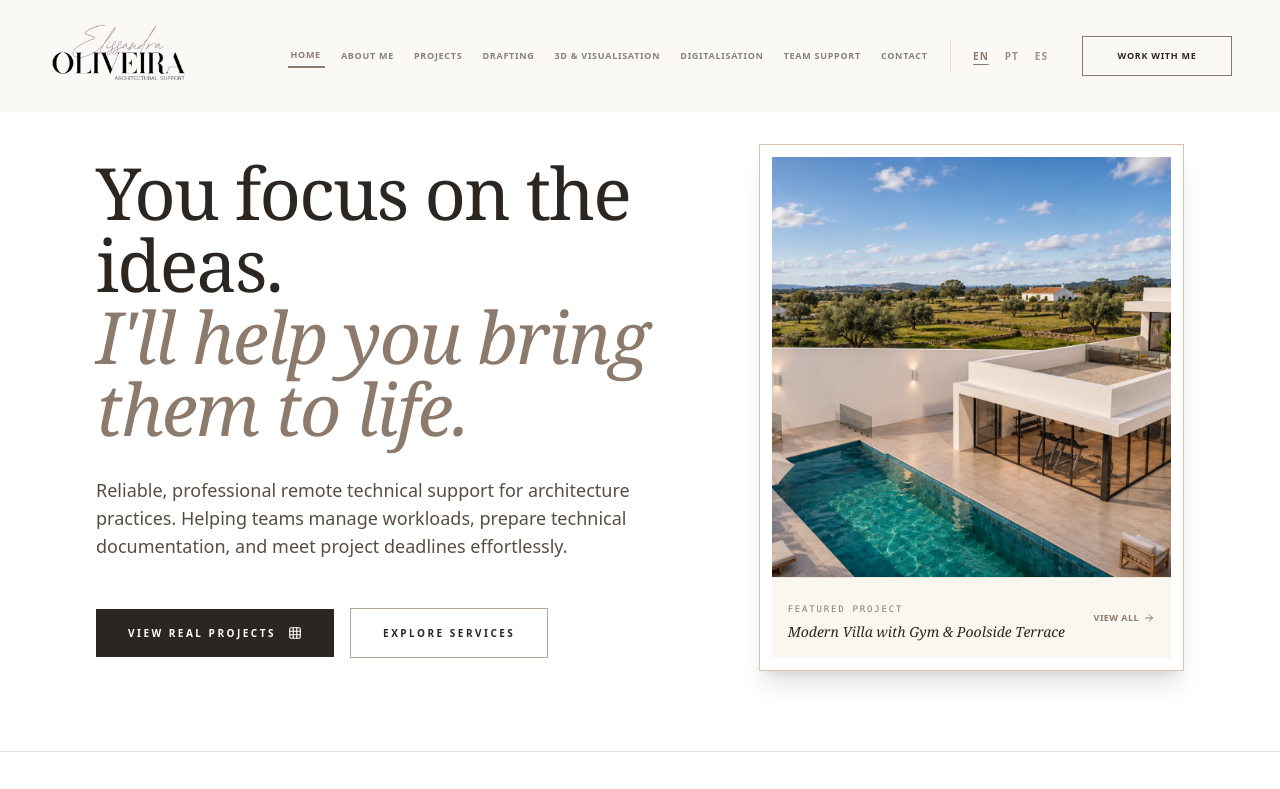
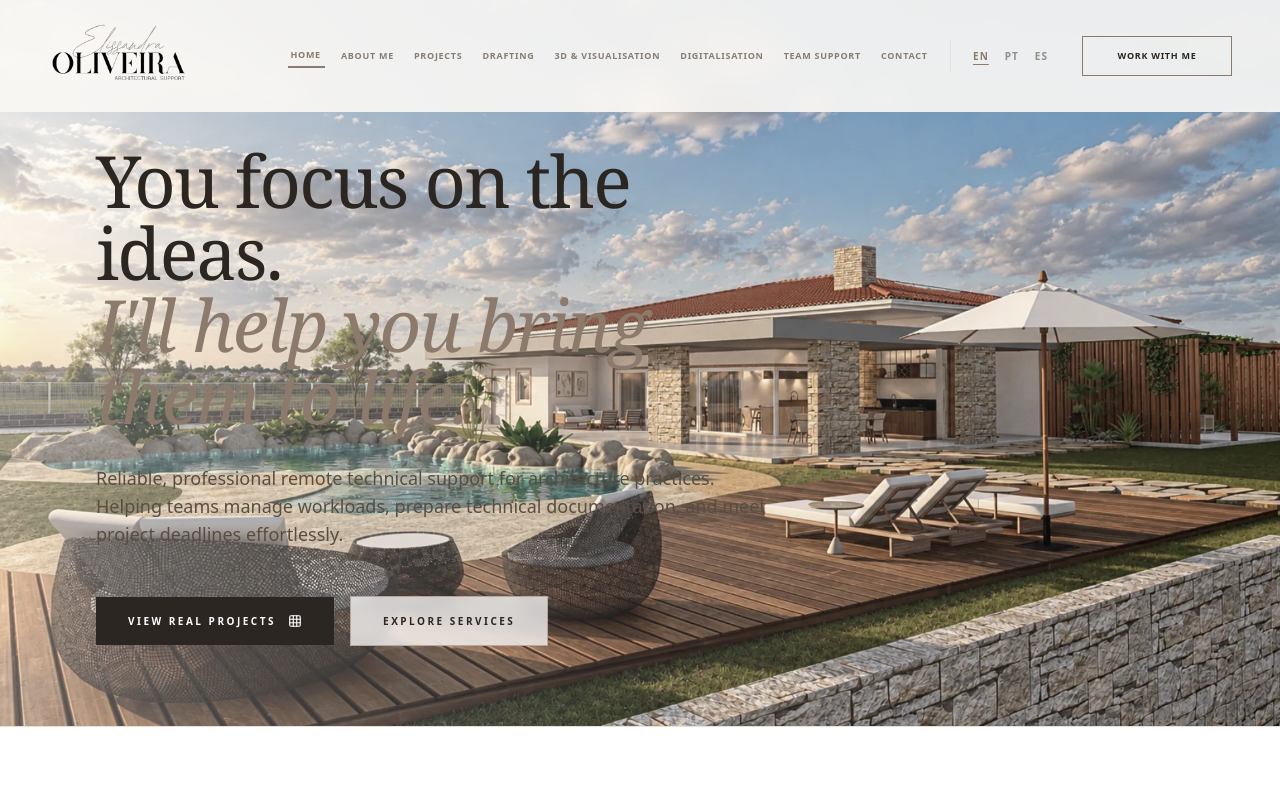
Before and after one commit to andersonato/landing-template, a Next.js app: page / in a window 1280 px wide. Shown: the top 789 px of the page. Built offline with nearby package versions, Linux system fonts and the light colour scheme.

Commit message:
Use project image as full Home hero background

```diff
--- a/app/components/Hero.jsx
+++ b/app/components/Hero.jsx
@@ -1,11 +1,18 @@
-
-import { ArrowRight, Grid } from "lucide-react";
+import { Grid } from "lucide-react";
 
 export default function Hero({ navigateTo, scrollToSolutions, t }) {
   return (
-    <section className="relative z-10 mx-auto flex min-h-[90vh] max-w-7xl flex-col justify-center px-6 pb-20 pt-36 md:px-12 lg:px-24">
-      <div className="grid items-center gap-12 lg:grid-cols-12">
-        <div className="space-y-8 lg:col-span-7">
+    <section className="relative z-10 isolate flex min-h-[90vh] items-start overflow-hidden px-6 pb-20 pt-36 md:px-12 lg:px-24">
+      <img
+        src="/projects/covered-outdoor-dining/image-02.webp"
+        alt=""
+        aria-hidden="true"
+        className="absolute inset-0 -z-20 h-full w-full object-cover object-center"
+      />
+      <div className="absolute inset-0 -z-10 bg-gradient-to-r from-white/35 via-white/10 to-transparent" />
+
+      <div className="mx-auto w-full max-w-7xl">
+        <div className="max-w-2xl space-y-8">
           <h1 className="font-serif text-4xl font-light leading-[1.1] tracking-tight text-[#2b2621] sm:text-6xl lg:text-7xl">
             {t("heroTitle")}
             <br />
@@ -29,43 +36,12 @@ export default function Hero({ navigateTo, scrollToSolutions, t }) {
 
             <button
               onClick={scrollToSolutions}
-              className="border border-[#b8a798] px-8 py-4 text-[10px] font-bold uppercase tracking-[0.25em] text-[#2b2621] transition-all hover:bg-[#f4eee8]"
+              className="border border-[#b8a798] bg-white/75 px-8 py-4 text-[10px] font-bold uppercase tracking-[0.25em] text-[#2b2621] backdrop-blur-sm transition-all hover:bg-[#f4eee8]"
             >
               {t("exploreServices")}
             </button>
           </div>
         </div>
-
-        <div className="relative lg:col-span-5">
-          <button
-            onClick={() => navigateTo("projects")}
-            className="group relative block w-full cursor-pointer border border-[#d8c3b0] bg-white p-3 text-left shadow-xl"
-            aria-label={t("viewProjects")}
-          >
-            <img
-              src="/project-01.webp"
-              alt={t("heroImageAlt")}
-              className="h-[420px] w-full object-cover brightness-[0.98] contrast-[1.02] transition-transform duration-500 group-hover:scale-[1.02]"
-            />
-
-            <div className="flex items-center justify-between border-t border-[#f0e6dc] bg-[#faf6f0] p-4">
-              <div>
-                <span className="font-mono text-[9px] uppercase tracking-[0.2em] text-[#8c7b6c]">
-                  {t("featuredProject")}
-                </span>
-
-                <p className="mt-0.5 font-serif text-sm italic text-[#2b2621]">
-                  {t("featuredTitle")}
-                </p>
-              </div>
-
-              <span className="flex items-center gap-1 text-[9px] font-bold uppercase tracking-wider text-[#8c7b6c] transition-colors group-hover:text-[#2b2621]">
-                {t("viewAll")}
-                <ArrowRight size={12} />
-              </span>
-            </div>
-          </button>
-        </div>
       </div>
     </section>
   );
```
